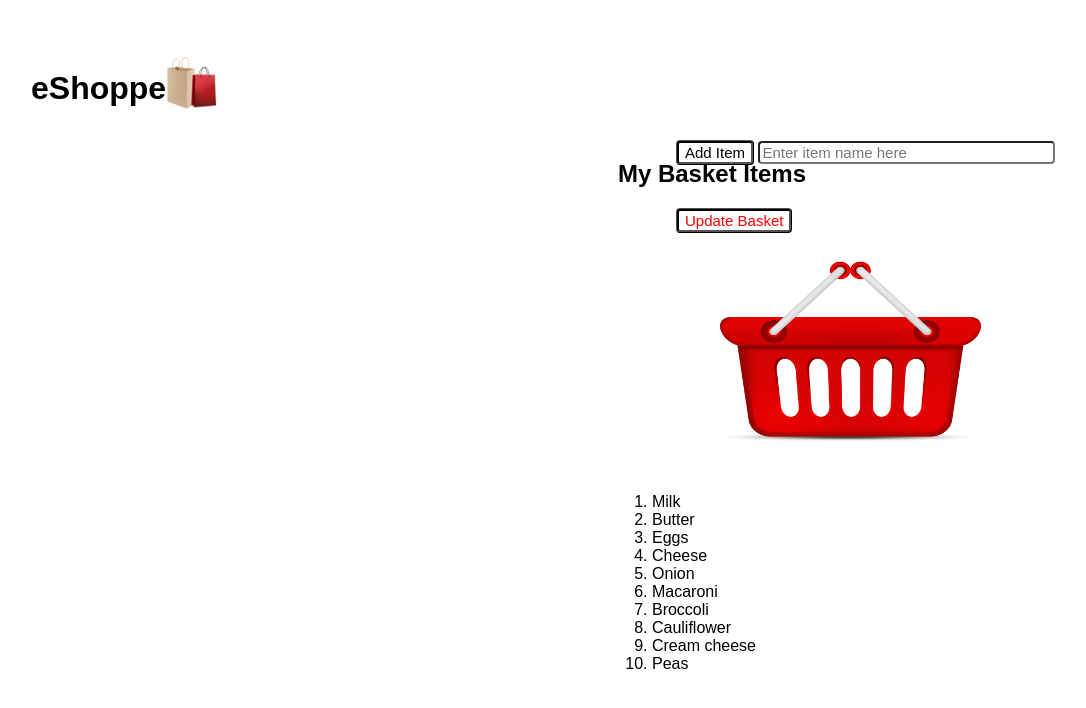
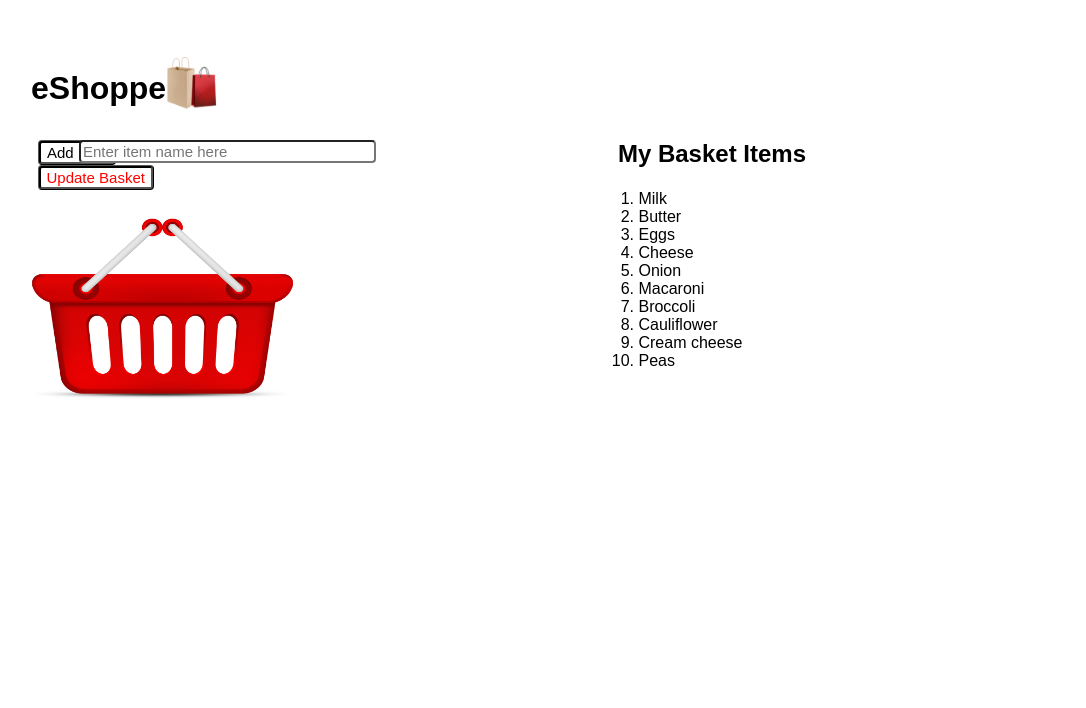
Before and after one commit to MarissaCB/list-prototype, a plain HTML site: page index.html in a window 1280 px wide. Shown: the whole page, without its empty margins (124-1210 px from the left). Drawn offline with Linux system fonts and the light colour scheme.

Commit message:
positioning

```diff
--- a/css/style.css
+++ b/css/style.css
@@ -27,13 +27,17 @@ h1 {
 	border-width: 3px;
 	color: black;
 	font-size: 15px;
-	position: center;
+	float: right;
+	margin-right: 1040px;
 }
 
 input  {
 	display: inline block;
 	border-radius: 4px;
 	font-size: 15px;
+	float: right;
+	margin-right: 780px;
+	margin-top: -25px;
 }
 
 
@@ -41,7 +45,7 @@ h2 {
 	display: inline block;
 	float: right;
 	margin-right: 350px;
-	margin-top: -5px;
+	margin-top: -25px;
 }
 
 button {
@@ -51,17 +55,41 @@ button {
 	border-width: 3px;
 	color: red;
 	font-size: 15px;
-	margin-left: 800px;
-
-
+	float: right;
+	margin-right: 464px;
 }
 
 .basket {
-	margin-left: 800px;
+	float: right;
+	margin-right: -300px;
+	margin-top: 25px;
 
 }
 
 ol {
 	float: right;
-	margin-right: 400px;
+	margin-right: -755px;
+	margin-top: 25px;
 }
+
+/*
+@media only screen and (max-width: 1030px) {
+    .top-navigation {
+        margin-left: 2em;
+    }
+
+}
+
+@media only screen and (max-width: 1150px) {
+    .userinfo  {
+        margin-left: 2em;
+    }
+
+    button  {
+        margin-left: 2em;
+    }
+}
+
+ @media only screen and (max-width: 940px) {
+    h2  {
+        margin-left: 2em;
```
